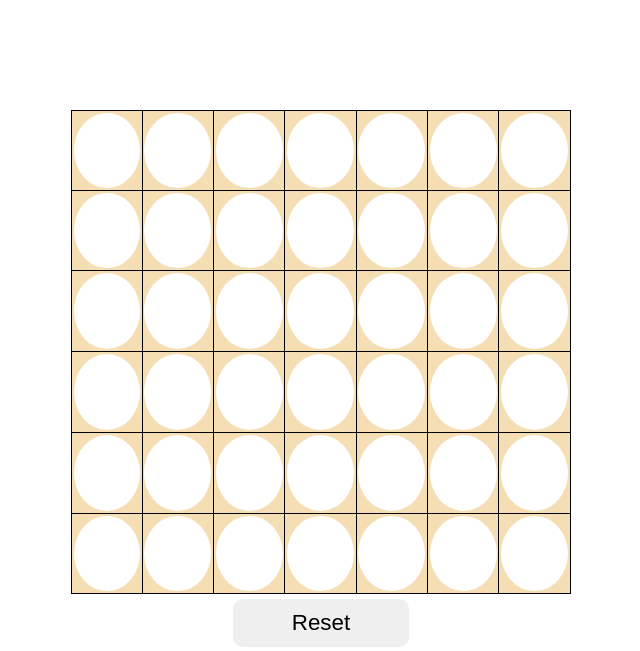
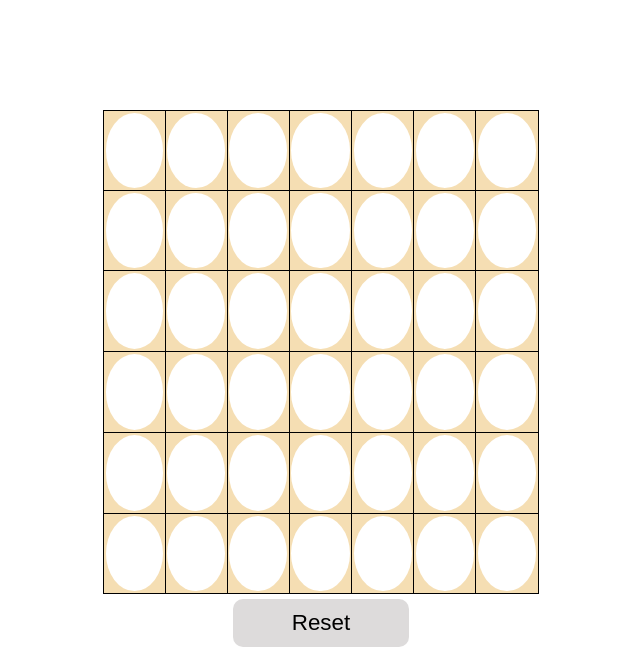
Before and after one commit to BlaviButcher/connect-four, a plain HTML site: page index.html in a window 1280 px wide. Shown: the part 149-800 px from the top of the page, without its empty margins (319-959 px from the left). Drawn offline with Linux system fonts and the light colour scheme.

Commit message:
additional styles reset button

```diff
--- a/style.css
+++ b/style.css
@@ -32,7 +32,7 @@ h4 {
 
 #placement {
     /* border: 1px solid black; */
-    width: 38.9%;
+    width: 34%;
     height: 100%;
     flex: 1;
     display: grid;
@@ -73,7 +73,7 @@ h4 {
     display: grid;
     grid-template-columns: repeat(7, 1fr);
     height: auto;
-    width: 39%;
+    width: 34%;
     flex: 6;
     background-color: wheat;
 }
@@ -124,6 +124,7 @@ h4 {
  }
 
  button {
+     background-color: #dddbdb;
      box-shadow: none;
      border: none;
      border-radius: 10px;
@@ -131,3 +132,7 @@ h4 {
      height: 3rem;
      width: 11rem;
  }
+
+ button:hover {
+     background-color: #bebebe;
+ }
```
